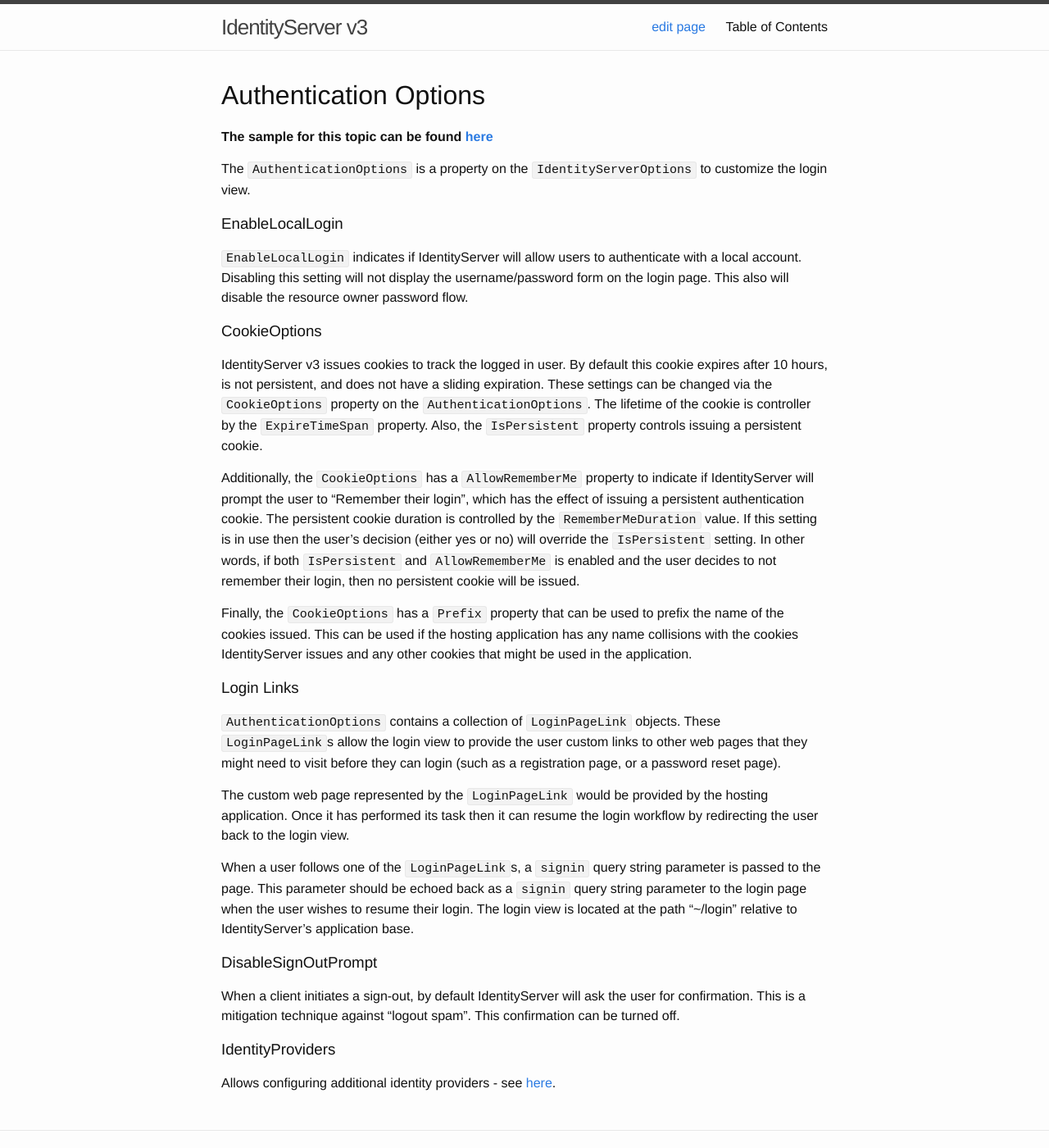
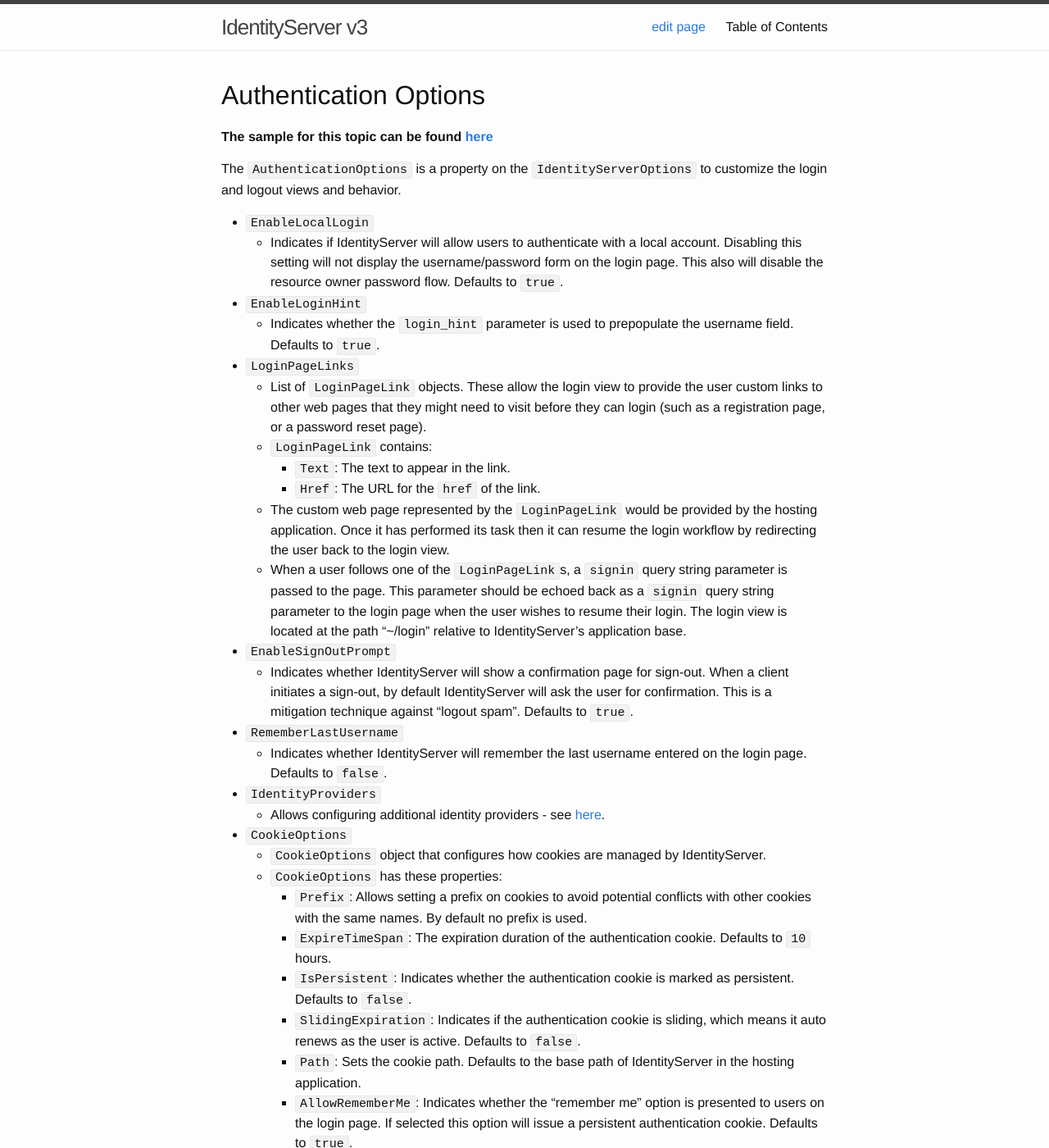
Before and after one commit to IdentityServer/Documentation, a Jekyll site: the page built from docs/configuration/authenticationOptions.md, in a window 1280 px wide and 1400 px high. Shown: the whole window at 82% size. Built offline with Jekyll 4.4.1, drawn with Linux system fonts in a browser that asks for light colours; Markdown is read by kramdown in place of the engine named in the settings; some of the changed text lies outside the part shown.

Commit message:
Update authenticationOptions.md

```diff
--- a/docs/configuration/authenticationOptions.md
+++ b/docs/configuration/authenticationOptions.md
@@ -6,30 +6,33 @@
 
 **The sample for this topic can be found [here](https://github.com/thinktecture/Thinktecture.IdentityServer.v3.Samples/tree/master/source/CustomUserService)**
 
-The `AuthenticationOptions` is a property on the `IdentityServerOptions` to customize the login view.
+The `AuthenticationOptions` is a property on the `IdentityServerOptions` to customize the login and logout views and behavior.
 
-### EnableLocalLogin
-
-`EnableLocalLogin` indicates if IdentityServer will allow users to authenticate with a local account. Disabling this setting will not display the username/password form on the login page. This also will disable the resource owner password flow.
-
-### CookieOptions
-
-IdentityServer v3 issues cookies to track the logged in user. By default this cookie expires after 10 hours, is not persistent, and does not have a sliding expiration. These settings can be changed via the `CookieOptions` property on the `AuthenticationOptions`. The lifetime of the cookie is controller by the `ExpireTimeSpan` property. Also, the `IsPersistent` property controls issuing a persistent cookie.
-
-Additionally, the `CookieOptions` has a `AllowRememberMe` property to indicate if IdentityServer will prompt the user to "Remember their login", which has the effect of issuing a persistent authentication cookie. The persistent cookie duration is controlled by the `RememberMeDuration` value. If this setting is in use then the user's decision (either yes or no) will override the `IsPersistent` setting. In other words, if both `IsPersistent` and `AllowRememberMe` is enabled and the user decides to not remember their login, then no persistent cookie will be issued.
-
-Finally, the `CookieOptions` has a `Prefix` property that can be used to prefix the name of the cookies issued. This can be used if the hosting application has any name collisions with the cookies IdentityServer issues and any other cookies that might be used in the application.
-
-### Login Links
-
-`AuthenticationOptions` contains a collection of `LoginPageLink` objects. These `LoginPageLink`s allow the login view to provide the user custom links to other web pages that they might need to visit before they can login (such as a registration page, or a password reset page).
-
-The custom web page represented by the `LoginPageLink` would be provided by the hosting application. Once it has performed its task then it can resume the login workflow by redirecting the user back to the login view.
-
-When a user follows one of the `LoginPageLink`s, a `signin` query string parameter is passed to the page. This parameter should be echoed back as a `signin` query string parameter to the login page when the user wishes to resume their login. The login view is located at the path "~/login" relative to IdentityServer's application base.
-
-### DisableSignOutPrompt
-When a client initiates a sign-out, by default IdentityServer will ask the user for confirmation. This is a mitigation technique against "logout spam". This confirmation can be turned off.
-
-### IdentityProviders
-Allows configuring additional identity providers - see [here](https://github.com/thinktecture/Thinktecture.IdentityServer.v3/wiki/Identity-Providers).
+* `EnableLocalLogin`
+   * Indicates if IdentityServer will allow users to authenticate with a local account. Disabling this setting will not display the username/password form on the login page. This also will disable the resource owner password flow. Defaults to `true`.
+* `EnableLoginHint`
+   * Indicates whether the `login_hint` parameter is used to prepopulate the username field. Defaults to `true`.
+* `LoginPageLinks`
+   * List of `LoginPageLink` objects. These allow the login view to provide the user custom links to other web pages that they might need to visit before they can login (such as a registration page, or a password reset page).
+   * `LoginPageLink` contains:
+      * `Text`: The text to appear in the link.
+      * `Href`: The URL for the `href` of the link.
+   * The custom web page represented by the `LoginPageLink` would be provided by the hosting application. Once it has performed its task then it can resume the login workflow by redirecting the user back to the login view.
+   * When a user follows one of the `LoginPageLink`s, a `signin` query string parameter is passed to the page. This parameter should be echoed back as a `signin` query string parameter to the login page when the user wishes to resume their login. The login view is located at the path "~/login" relative to IdentityServer's application base.
+* `EnableSignOutPrompt`
+   * Indicates whether IdentityServer will show a confirmation page for sign-out. When a client initiates a sign-out, by default IdentityServer will ask the user for confirmation. This is a mitigation technique against "logout spam". Defaults to `true`.
+* `RememberLastUsername`
+   * Indicates whether IdentityServer will remember the last username entered on the login page. Defaults to `false`.
+* `IdentityProviders`
+   * Allows configuring additional identity providers - see [here](identityProviders.html).
+* `CookieOptions`
+    * `CookieOptions` object that configures how cookies are managed by IdentityServer.
+    * `CookieOptions` has these properties:
+       * `Prefix`: Allows setting a prefix on cookies to avoid potential conflicts with other cookies with the same names. By default no prefix is used.
+       * `ExpireTimeSpan`: The expiration duration of the authentication cookie. Defaults to `10` hours.
+       * `IsPersistent`: Indicates whether the authentication cookie is marked as persistent. Defaults to `false`.
+       * `SlidingExpiration`: Indicates if the authentication cookie is sliding, which means it auto renews as the user is active. Defaults to `false`.
+       * `Path`: Sets the cookie path. Defaults to the base path of IdentityServer in the hosting application.
+       * `AllowRememberMe`: Indicates whether the "remember me" option is presented to users on the login page. If selected this option will issue a persistent authentication cookie. Defaults to `true`.
+          * If this setting is in use then the user's decision (either yes or no) will override the `IsPersistent` setting. In other words, if both `IsPersistent` and `AllowRememberMe` is enabled and the user decides to not remember their login, then no persistent cookie will be issued.
+       * `RememberMeDuration`: Duration of the persistent cookie issued by the "remember me" option on the login page. Defaults to `30` days.
```
